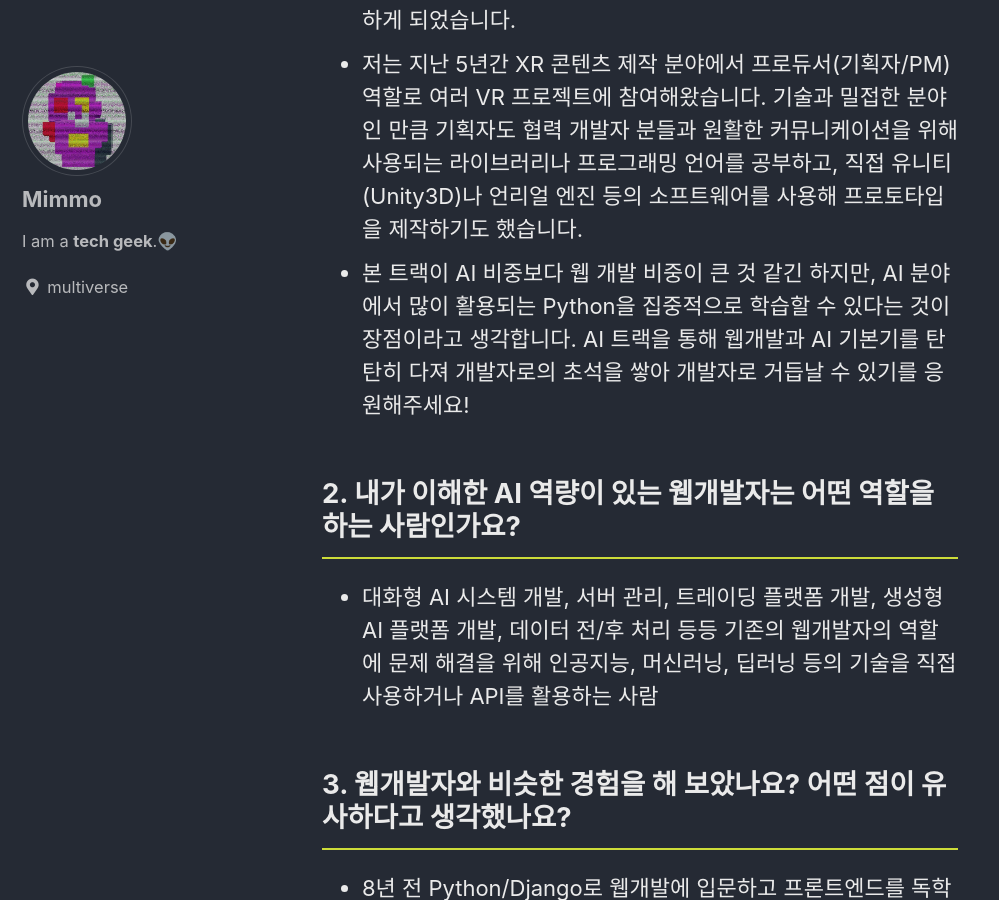
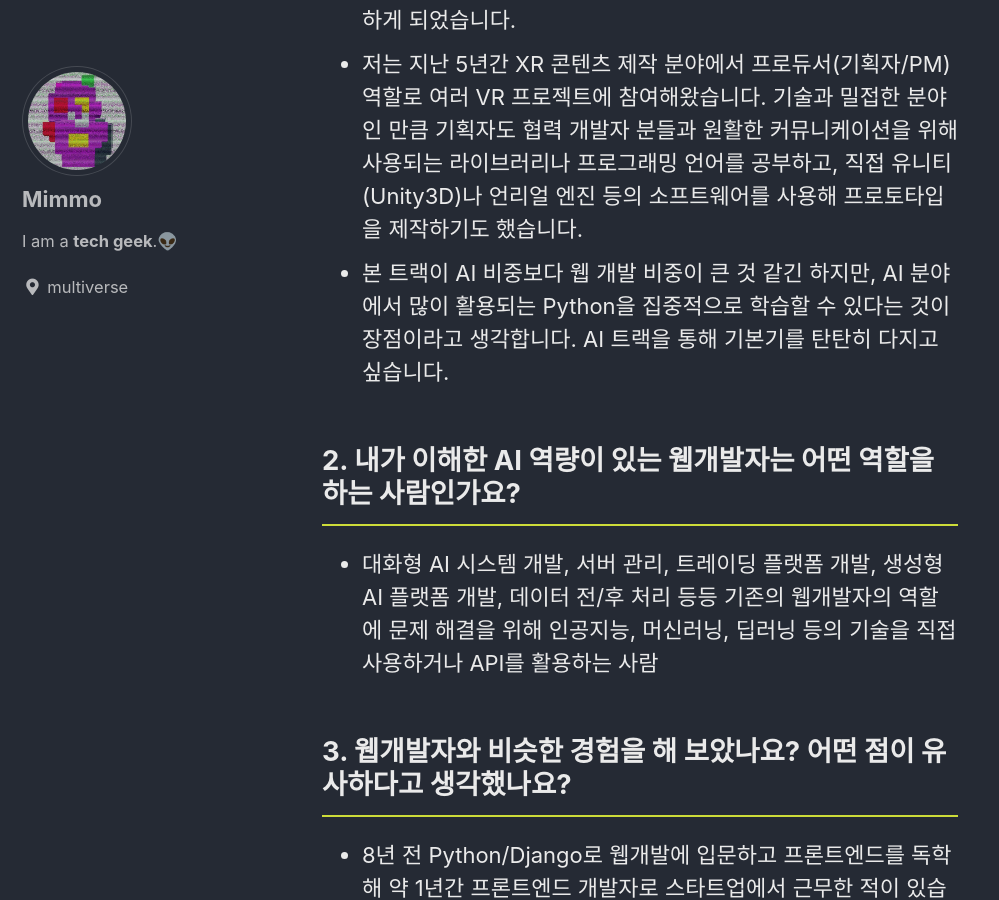
Before and after one commit to dadaproto/dadaproto.github.io, a Jekyll site: the page built from _posts/2024-01-16-starter-note.md, in a window 1280 px wide and 900 px high, scrolled down 388 px. Shown: the whole window, without its empty margins (0-999 px from the left). Built offline with Jekyll 4.4.1, drawn with Linux system fonts in a browser that asks for light colours; cached includes are drawn as plain includes; some web fonts are replaced.

Commit message:
Update starter note

```diff
--- a/_posts/2024-01-16-starter-note.md
+++ b/_posts/2024-01-16-starter-note.md
@@ -13,7 +13,7 @@ last_modified_at: 2024-01-16T15:45
 
 - 개발자로 전직하고자 하는 목표를 가지고 있어, 실무 중심의 경험과 팀 프로젝트 참여를 통해 AI 역량을 키우기 위해 AI 트랙에 지원하게 되었습니다.
 - 저는 지난 5년간 XR 콘텐츠 제작 분야에서 프로듀서(기획자/PM) 역할로 여러 VR 프로젝트에 참여해왔습니다. 기술과 밀접한 분야인 만큼 기획자도 협력 개발자 분들과 원활한 커뮤니케이션을 위해 사용되는 라이브러리나 프로그래밍 언어를 공부하고, 직접 유니티(Unity3D)나 언리얼 엔진 등의 소프트웨어를 사용해 프로토타입을 제작하기도 했습니다.
-- 본 트랙이 AI 비중보다 웹 개발 비중이 큰 것 같긴 하지만, AI 분야에서 많이 활용되는 Python을 집중적으로 학습할 수 있다는 것이 장점이라고 생각합니다. AI 트랙을 통해 웹개발과 AI 기본기를 탄탄히 다져 개발자로의 초석을 쌓아 개발자로 거듭날 수 있기를 응원해주세요!
+- 본 트랙이 AI 비중보다 웹 개발 비중이 큰 것 같긴 하지만, AI 분야에서 많이 활용되는 Python을 집중적으로 학습할 수 있다는 것이 장점이라고 생각합니다. AI 트랙을 통해 기본기를 탄탄히 다지고 싶습니다.
 
 ## 2. 내가 이해한 AI 역량이 있는 **웹개발자**는 어떤 역할을 하는 사람인가요?
 
```
